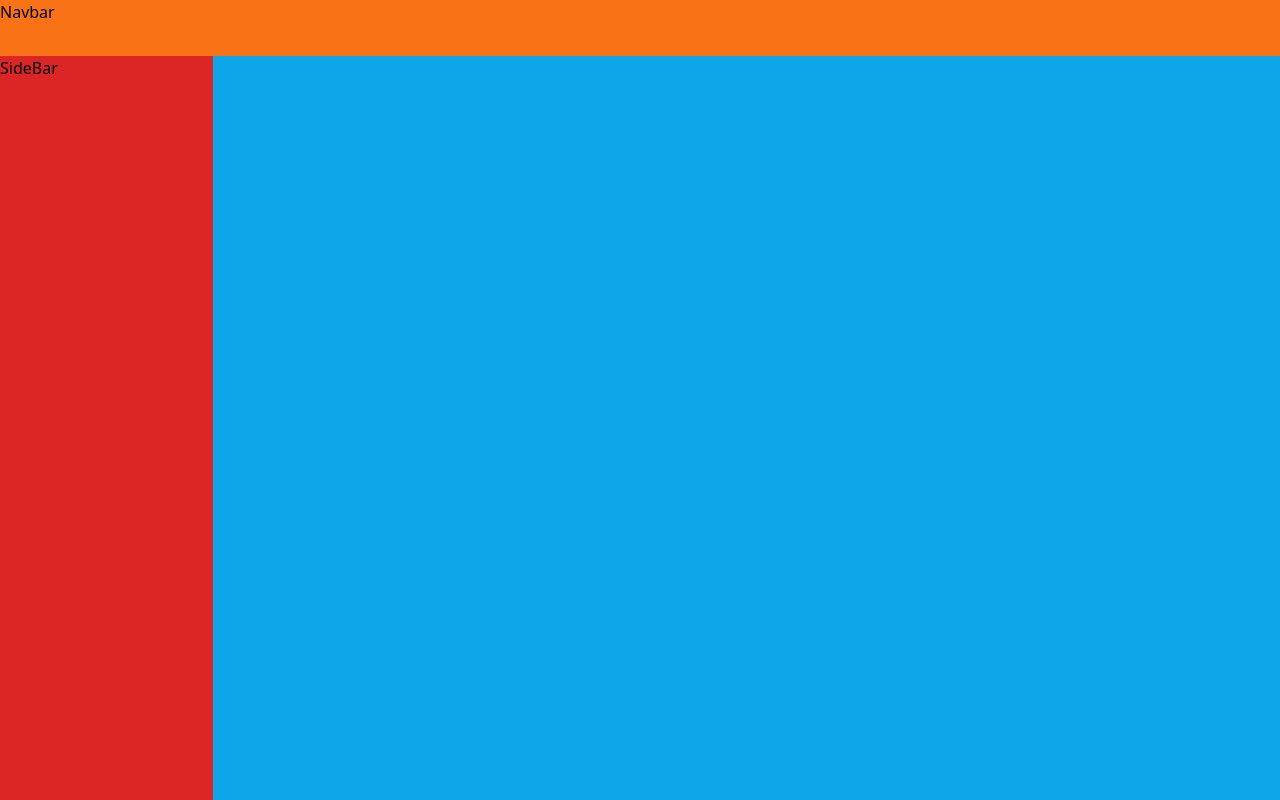
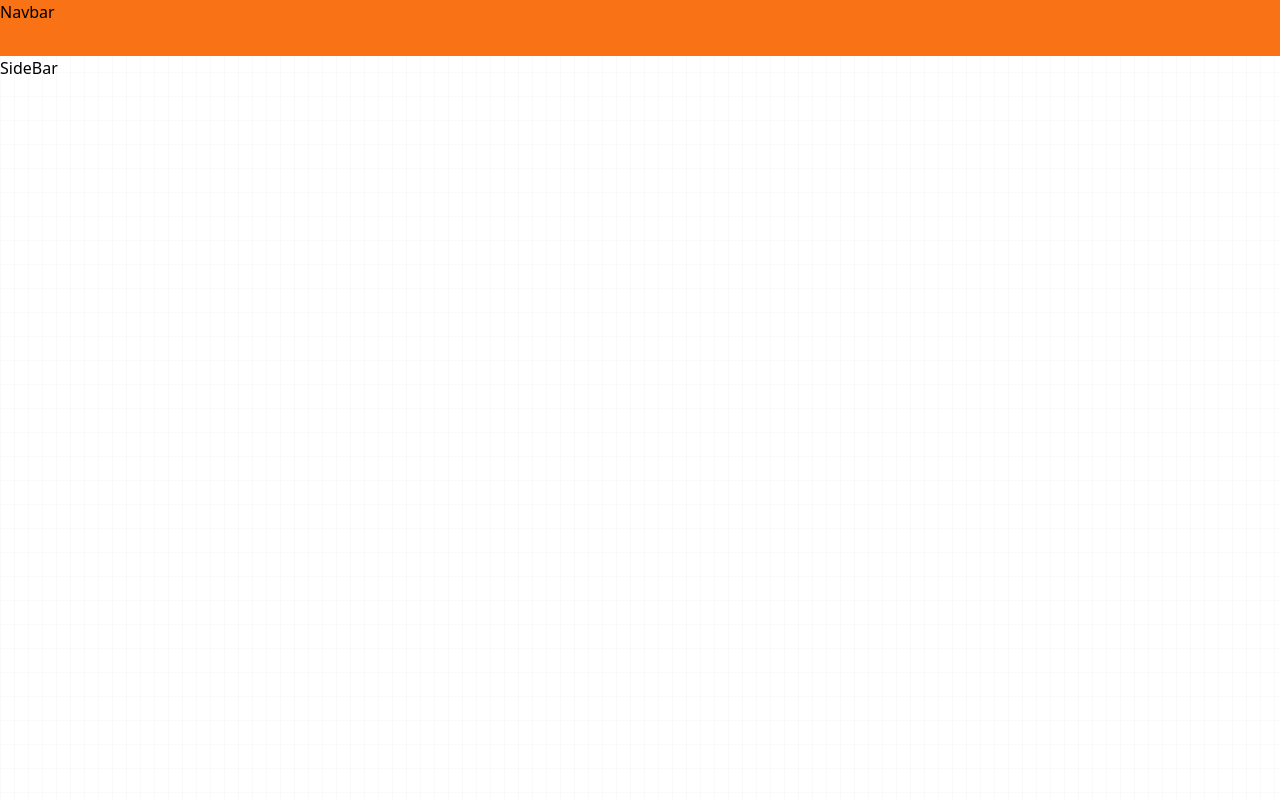
Before and after one commit to salimovone/coinbase, a React (Create React App) app: page / in a window 1280 px wide. Built offline with nearby package versions, Linux system fonts and the light colour scheme.

Commit message:
bg removed App.jsx

```diff
--- a/src/App.jsx
+++ b/src/App.jsx
@@ -7,10 +7,10 @@ const App = () => {
   return (
     <div className='App'> {/* shu div body vazifasini bajaradi (cssga qarab kor) */}
         <Navbar /> {/* navbarda position fixed ishlatilgan, gridga tasir korsatmaydi*/}
-        <div className="Sidebar w-full bg-red-600 pt-14">
+        <div className="Sidebar w-full pt-14">
           <SideBar />
         </div>
-        <div className="w-full bg-sky-500 pt-14">
+        <div className="w-full pt-14">
             <Router />
         </div>
     </div>
```
